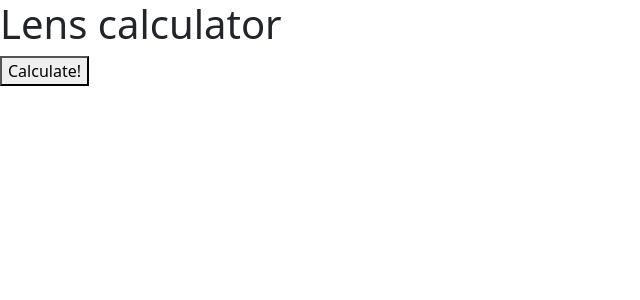
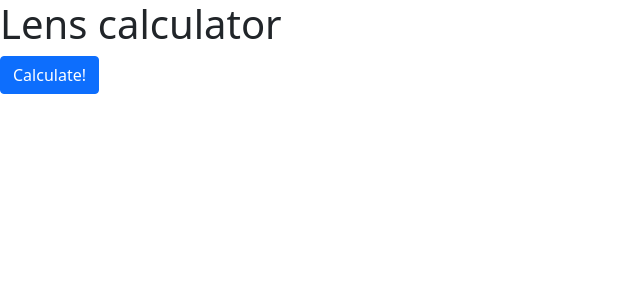
Before and after one commit to adelpopelkova/lenscalc, a Flask app: page / in a window 1280 px wide. Shown: the top 300 px of the page, without its empty margins (0-640 px from the left). Run offline with Flask 2, Linux system fonts and the light colour scheme; parts of the project's set-up code (start-up, migrations or seed data) failed here and were passed over.

Commit message:
Style the calculte button

```diff
--- a/lenscalc_web/templates/index.html
+++ b/lenscalc_web/templates/index.html
@@ -22,7 +22,7 @@
 
             {% endfor %}
 
-            <button type="submit">Calculate!</button>
+            <button type="submit" class="btn btn-primary">Calculate!</button>
 
         </form>
 
```
